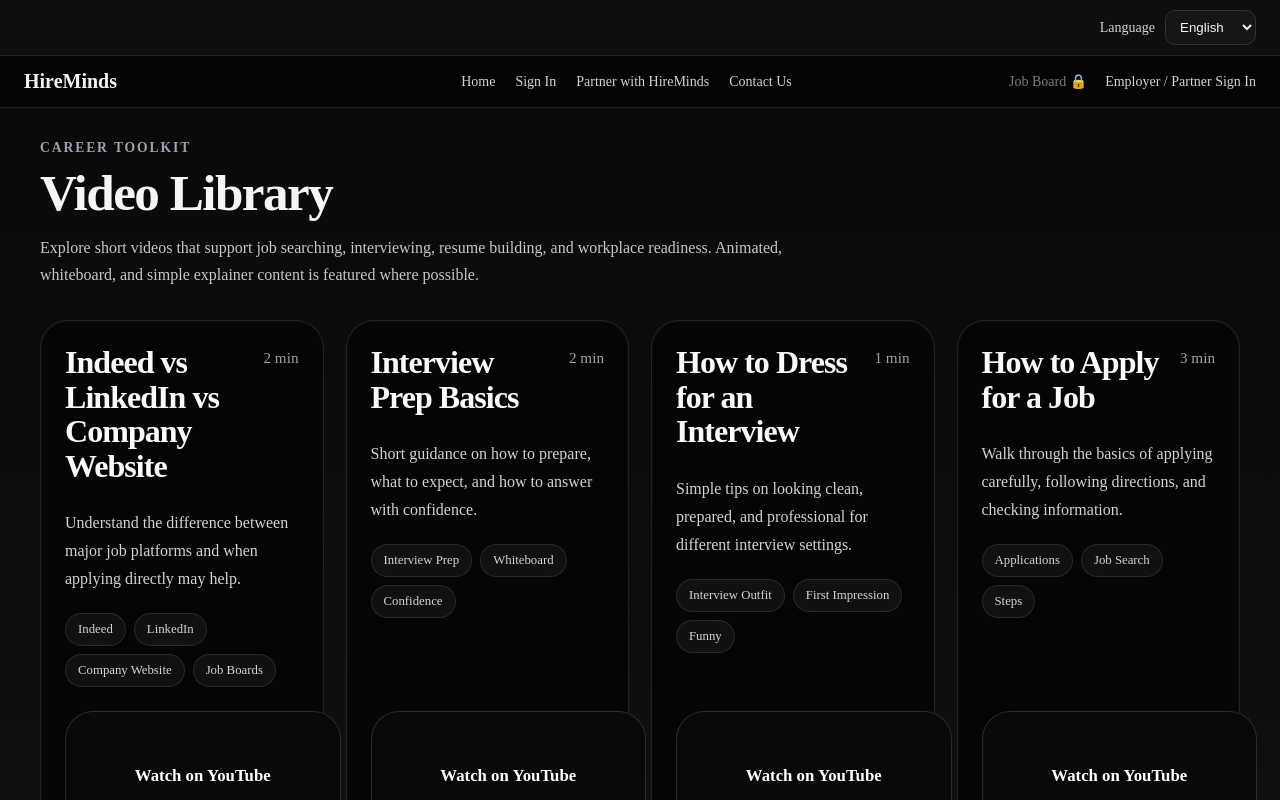
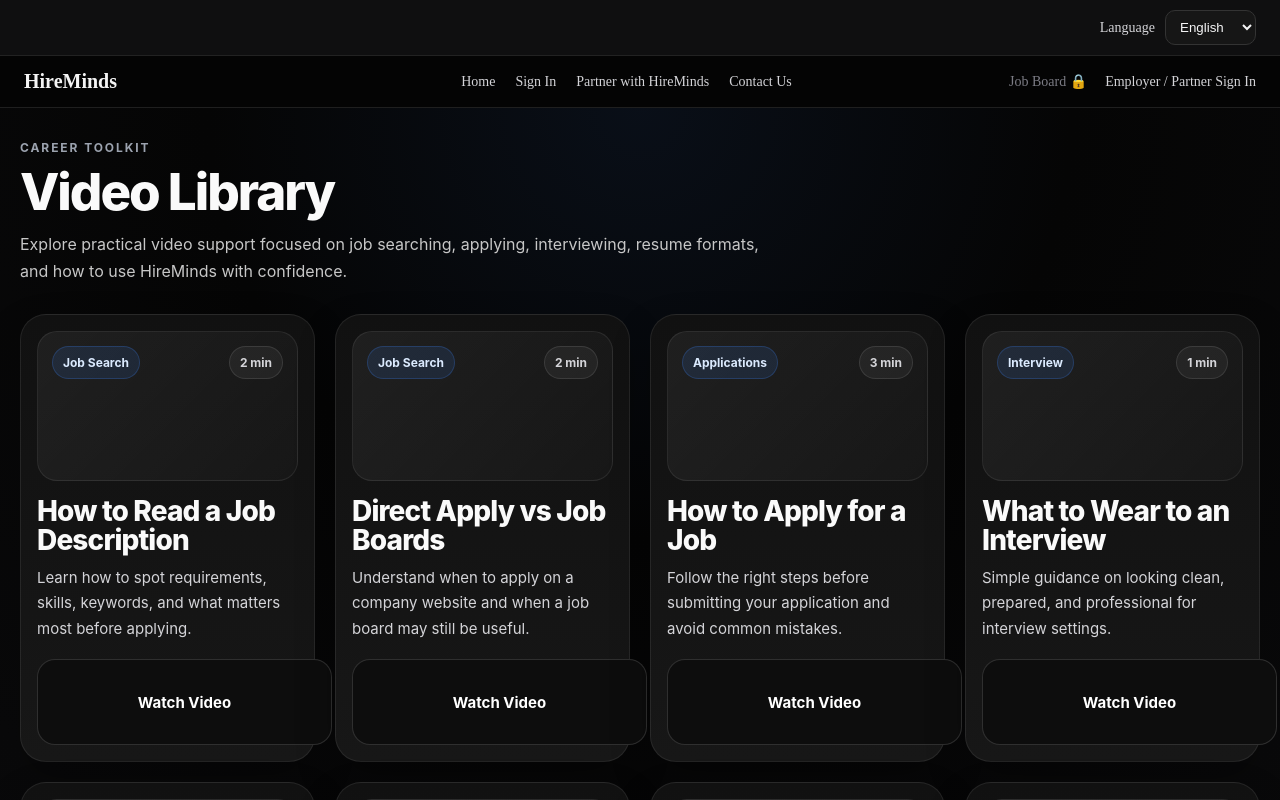
Before and after one commit to UrMizery/hireminds-platform, a Next.js app: page /career-toolkit/community-feed in a window 1280 px wide. Shown: the top 800 px of the page. Built offline with nearby package versions, Linux system fonts and the light colour scheme; no server answers.

Commit message:
Update page.tsx

```diff
--- a/app/career-toolkit/community-feed/page.tsx
+++ b/app/career-toolkit/community-feed/page.tsx
@@ -5,123 +5,75 @@ import type { CSSProperties } from "react";
 type VideoCard = {
 title: string;
 duration: string;
-category: string;
-style: string;
-featured: boolean;
 description: string;
 youtubeUrl: string;
-buttonLabel: string;
-tags: string[];
+topic: string;
 };
 
 const youtubeVideoCards: VideoCard[] = [
 {
-title: "Indeed vs LinkedIn vs Company Website",
+title: "How to Read a Job Description",
 duration: "2 min",
-category: "Job Search",
-style: "explainer",
-featured: true,
+topic: "Job Search",
 description:
-"Understand the difference between major job platforms and when applying directly may help.",
-youtubeUrl: "https://www.youtube.com/watch?v=ay2o7yEnq9g",
-buttonLabel: "Watch on YouTube",
-tags: ["Indeed", "LinkedIn", "Company Website", "Job Boards"],
+"Learn how to spot requirements, skills, keywords, and what matters most before applying.",
+youtubeUrl: "https://www.youtube.com/watch?v=KoY59gzjnVs",
 },
 {
-title: "Interview Prep Basics",
+title: "Direct Apply vs Job Boards",
 duration: "2 min",
-category: "Interview",
-style: "whiteboard",
-featured: true,
+topic: "Job Search",
 description:
-"Short guidance on how to prepare, what to expect, and how to answer with confidence.",
-youtubeUrl: "https://www.youtube.com/watch?v=KoY59gzjnVs",
-buttonLabel: "Watch on YouTube",
-tags: ["Interview Prep", "Whiteboard", "Confidence"],
-},
-{
-title: "How to Dress for an Interview",
-duration: "1 min",
-category: "Interview",
-style: "funny-animation",
-featured: true,
-description:
-"Simple tips on looking clean, prepared, and professional for different interview settings.",
-youtubeUrl: "https://www.youtube.com/watch?v=uQMd2rjAoZI",
-buttonLabel: "Watch on YouTube",
-tags: ["Interview Outfit", "First Impression", "Funny"],
+"Understand when to apply on a company website and when a job board may still be useful.",
+youtubeUrl: "https://www.youtube.com/watch?v=ay2o7yEnq9g",
 },
 {
 title: "How to Apply for a Job",
 duration: "3 min",
-category: "Job Search",
-style: "explainer",
-featured: true,
+topic: "Applications",
 description:
-"Walk through the basics of applying carefully, following directions, and checking information.",
+"Follow the right steps before submitting your application and avoid common mistakes.",
 youtubeUrl: "https://www.youtube.com/watch?v=A3BZHkRf-34",
-buttonLabel: "Watch on YouTube",
-tags: ["Applications", "Job Search", "Steps"],
 },
 {
-title: "Chronological Resume Format",
-duration: "3 min",
-category: "Resume",
-style: "explainer",
-featured: true,
+title: "What to Wear to an Interview",
+duration: "1 min",
+topic: "Interview",
 description:
-"Overview of resume structure with extra focus on chronological format and when to use it.",
-youtubeUrl: "https://www.youtube.com/watch?v=M0jocD7bKLI",
-buttonLabel: "Watch on YouTube",
-tags: ["Resume", "Chronological", "Format"],
-},
-{
-title: "Funny Interview Tips",
-duration: "3 min",
-category: "Interview",
-style: "funny-animation",
-featured: false,
-description:
-"Animated-style interview tips that support confidence-building and practicing strong answers.",
-youtubeUrl: "https://www.youtube.com/watch?v=dExbjul6R7g",
-buttonLabel: "Watch on YouTube",
-tags: ["Interview", "Animation", "Practice"],
+"Simple guidance on looking clean, prepared, and professional for interview settings.",
+youtubeUrl: "https://www.youtube.com/watch?v=uQMd2rjAoZI",
 },
 {
 title: "Resume Formats Explained",
-duration: "1 min",
-category: "Resume",
-style: "short-explainer",
-featured: false,
+duration: "2 min",
+topic: "Resume",
 description:
-"Quick overview of chronological, functional, and hybrid resume styles.",
-youtubeUrl: "https://www.youtube.com/shorts/yo2Zoa3TRz8",
-buttonLabel: "Watch on YouTube",
-tags: ["Resume Formats", "Short", "Chronological"],
+"Learn the difference between chronological, functional, combination, and hybrid resumes.",
+youtubeUrl: "https://www.youtube.com/watch?v=M0jocD7bKLI",
 },
 {
-title: "Direct Apply vs Job Boards",
+title: "Interviewing Tips and Prep",
 duration: "2 min",
-category: "Job Search",
-style: "explainer",
-featured: false,
+topic: "Interview",
 description:
-"Helpful support video for understanding direct company applications versus job board submissions.",
-youtubeUrl: "https://www.youtube.com/watch?v=ay2o7yEnq9g",
-buttonLabel: "Watch on YouTube",
-tags: ["Direct Apply", "Company Site", "Job Boards"],
+"Build confidence with practical interview prep, common questions, and stronger answers.",
+youtubeUrl: "https://www.youtube.com/watch?v=dExbjul6R7g",
 },
 {
-title: "What Not to Wear to an Interview",
-duration: "1 min",
-category: "Interview",
-style: "funny-short",
-featured: false,
+title: "Career Passport Walkthrough",
+duration: "2 min",
+topic: "Platform",
 description:
-"Quick visual reminder of what to avoid and how presentation affects first impressions.",
-youtubeUrl: "https://www.youtube.com/watch?v=uQMd2rjAoZI",
-buttonLabel: "Watch on YouTube",
-tags: ["Interview Outfit", "Quick Tips", "Presentation"],
+"See how to set up and use your Career Passport inside HireMinds step by step.",
+youtubeUrl: "https://www.youtube.com/watch?v=A3BZHkRf-34",
+},
+{
+title: "Career ToolKit How-Tos",
+duration: "2 min",
+topic: "Platform",
+description:
+"Learn how to use the generators and tools inside HireMinds with more confidence.",
+youtubeUrl: "https://www.youtube.com/watch?v=KoY59gzjnVs",
 },
 ];
 
@@ -133,28 +85,22 @@ return (
 <p style={styles.kicker}>Career ToolKit</p>
 <h1 style={styles.title}>Video Library</h1>
 <p style={styles.subtitle}>
-Explore short videos that support job searching, interviewing,
-resume building, and workplace readiness. Animated, whiteboard, and
-simple explainer content is featured where possible.
+Explore practical video support focused on job searching, applying,
+interviewing, resume formats, and how to use HireMinds with confidence.
 </p>
 </section>
 
 <section style={styles.grid}>
 {youtubeVideoCards.map((video) => (
 <article key={`${video.title}-${video.youtubeUrl}`} style={styles.card}>
-<div style={styles.cardTopRow}>
-<h2 style={styles.cardTitle}>{video.title}</h2>
-<span style={styles.duration}>{video.duration}</span>
+<div style={styles.thumbnail}>
+<span style={styles.topicBadge}>{video.topic}</span>
+<span style={styles.durationBadge}>{video.duration}</span>
 </div>
 
+<div style={styles.cardBody}>
+<h2 style={styles.cardTitle}>{video.title}</h2>
 <p style={styles.cardDescription}>{video.description}</p>
-
-<div style={styles.tagWrap}>
-{video.tags.map((tag) => (
-<span key={`${video.title}-${tag}`} style={styles.tag}>
-{tag}
-</span>
-))}
 </div>
 
 <a
@@ -163,7 +109,7 @@ target="_blank"
 rel="noreferrer"
 style={styles.button}
 >
-{video.buttonLabel}
+Watch Video
 </a>
 </article>
 ))}
@@ -177,33 +123,36 @@ const styles: Record<string, CSSProperties> = {
 page: {
 minHeight: "100vh",
 background:
-"linear-gradient(180deg, #0a0a0a 0%, #111111 45%, #151515 100%)",
+"radial-gradient(circle at top, rgba(59,130,246,0.08) 0%, rgba(5,5,5,1) 32%, rgba(13,13,15,1) 100%)",
 color: "#f5f5f5",
-padding: "32px 16px 64px",
+padding: "32px 20px 64px",
+fontFamily:
+'Inter, ui-sans-serif, system-ui, -apple-system, BlinkMacSystemFont, "Segoe UI", sans-serif',
 },
 shell: {
 width: "100%",
-maxWidth: "1200px",
+maxWidth: "1280px",
 margin: "0 auto",
 },
 headerSection: {
-marginBottom: "32px",
+marginBottom: "28px",
 },
 kicker: {
 margin: 0,
 marginBottom: "10px",
-fontSize: "0.85rem",
+fontSize: "12px",
 fontWeight: 700,
-letterSpacing: "0.14em",
+letterSpacing: "0.16em",
 textTransform: "uppercase",
 color: "#9ca3af",
 },
 title: {
 margin: 0,
-fontSize: "clamp(2rem, 4vw, 3.2rem)",
+fontSize: "clamp(2.2rem, 4vw, 3.4rem)",
 fontWeight: 800,
-lineHeight: 1.05,
-letterSpacing: "-0.03em",
+lineHeight: 1.02,
+letterSpacing: "-0.04em",
+color: "#fafafa",
 },
 subtitle: {
 marginTop: "14px",
@@ -215,81 +164,90 @@ color: "#c7c7c7",
 },
 grid: {
 display: "grid",
-gridTemplateColumns: "repeat(auto-fit, minmax(260px, 1fr))",
-gap: "22px",
+gridTemplateColumns: "repeat(4, minmax(0, 1fr))",
+gap: "20px",
 alignItems: "stretch",
 },
 card: {
 display: "flex",
 flexDirection: "column",
-justifyContent: "space-between",
-minHeight: "420px",
-padding: "24px",
-borderRadius: "28px",
-background: "#050505",
-border: "1px solid rgba(255,255,255,0.12)",
-boxShadow: "0 0 0 1px rgba(255,255,255,0.02) inset",
+minHeight: "320px",
+padding: "16px",
+borderRadius: "26px",
+background: "linear-gradient(180deg, #111111 0%, #171717 100%)",
+border: "1px solid rgba(255,255,255,0.08)",
+boxShadow: "0 18px 40px rgba(0,0,0,0.22)",
 },
-cardTopRow: {
+thumbnail: {
+minHeight: "120px",
+borderRadius: "20px",
+border: "1px solid rgba(255,255,255,0.08)",
+background:
+"linear-gradient(135deg, rgba(255,255,255,0.06) 0%, rgba(255,255,255,0.02) 100%)",
+padding: "14px",
 display: "flex",
 justifyContent: "space-between",
 alignItems: "flex-start",
-gap: "12px",
+marginBottom: "16px",
+},
+topicBadge: {
+display: "inline-flex",
+alignItems: "center",
+justifyContent: "center",
+padding: "8px 10px",
+borderRadius: "999px",
+background: "rgba(59,130,246,0.12)",
+border: "1px solid rgba(59,130,246,0.24)",
+color: "#dbeafe",
+fontSize: "12px",
+fontWeight: 700,
+},
+durationBadge: {
+display: "inline-flex",
+alignItems: "center",
+justifyContent: "center",
+padding: "8px 10px",
+borderRadius: "999px",
+background: "rgba(255,255,255,0.05)",
+border: "1px solid rgba(255,255,255,0.1)",
+color: "#d4d4d8",
+fontSize: "12px",
+fontWeight: 700,
+},
+cardBody: {
+display: "grid",
+gap: "10px",
+marginBottom: "18px",
 },
 cardTitle: {
 margin: 0,
-fontSize: "2rem",
-fontWeight: 750,
-lineHeight: 1.08,
+fontSize: "28px",
+fontWeight: 800,
+lineHeight: 1.04,
 letterSpacing: "-0.03em",
 color: "#fafafa",
 },
-duration: {
-flexShrink: 0,
-fontSize: "0.95rem",
-color: "#a1a1aa",
-fontWeight: 500,
-paddingTop: "4px",
-},
 cardDescription: {
-marginTop: "26px",
-marginBottom: "20px",
-fontSize: "1rem",
-lineHeight: 1.75,
-color: "#d4d4d8",
-},
-tagWrap: {
-display: "flex",
-flexWrap: "wrap",
-gap: "8px",
-marginBottom: "24px",
-},
-tag: {
-display: "inline-flex",
-alignItems: "center",
-padding: "8px 12px",
-borderRadius: "999px",
-background: "rgba(255,255,255,0.05)",
-border: "1px solid rgba(255,255,255,0.1)",
-fontSize: "0.8rem",
+margin: 0,
+fontSize: "15px",
+lineHeight: 1.7,
 color: "#d4d4d8",
 },
 button: {
 display: "inline-flex",
 alignItems: "center",
 justifyContent: "center",
-minHeight: "88px",
+marginTop: "auto",
 width: "100%",
-marginTop: "auto",
-borderRadius: "28px",
+minHeight: "56px",
+borderRadius: "18px",
 border: "1px solid rgba(255,255,255,0.14)",
-background: "#090909",
+background: "#0d0d0d",
 color: "#ffffff",
-fontSize: "1.05rem",
+fontSize: "15px",
 fontWeight: 700,
 textDecoration: "none",
 textAlign: "center",
-lineHeight: 1.3,
-padding: "20px",
+padding: "14px 16px",
 },
 };
```
